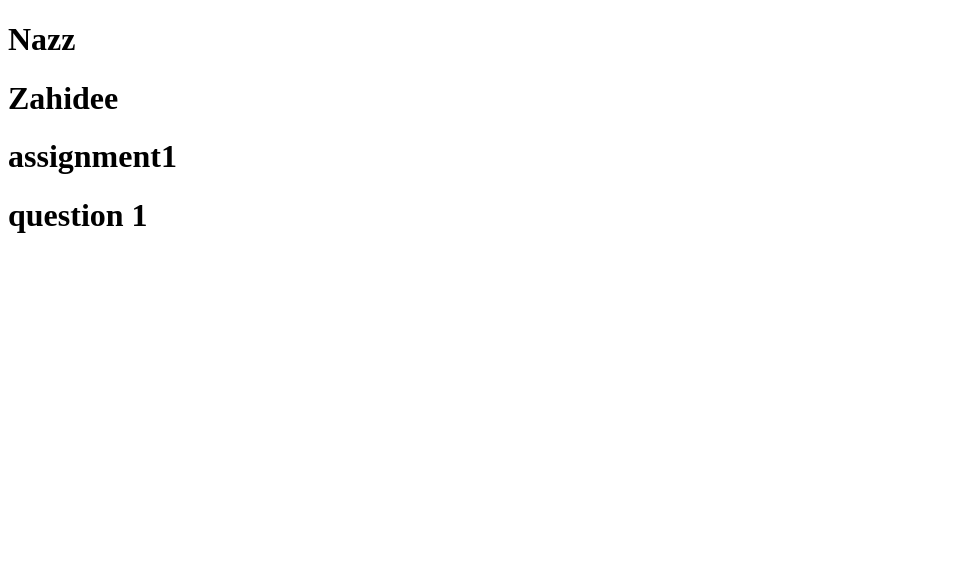
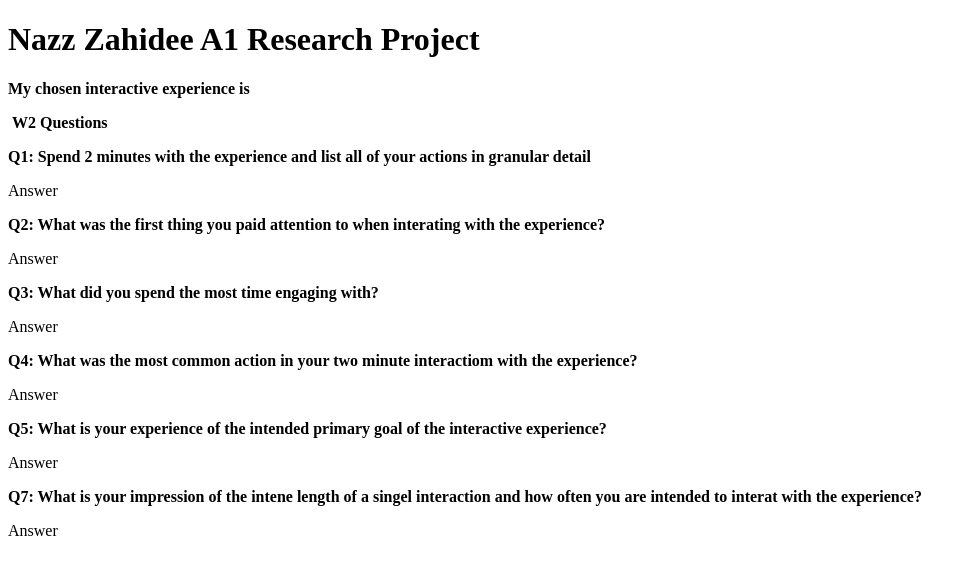
Before and after one commit to nazz1121/nazz1121.github.io, a plain HTML site: page assignment1/index.html in a window 1280 px wide. Shown: the whole page, without its empty margins (0-976 px from the left). Drawn offline with Linux system fonts and the light colour scheme.

Commit message:
Add files via upload

```diff
--- a/assignment1/index.html
+++ b/assignment1/index.html
@@ -14,10 +14,22 @@
 
     <body>
 
-<h1>Nazz</h1>
-<h1>Zahidee</h1>
-<h1> assignment1</h1>
-<h1> question 1</h1>
-    </body>
+<h1>Nazz Zahidee A1 Research Project</h1>
 
+<p> <b> My chosen interactive experience is </b></p>
+<img>
+<b> W2 Questions </b>
+<p> <b>Q1: Spend 2 minutes with the experience and list all of your actions in granular detail</b></p>
+<p>Answer </p>
+<p> <b>Q2: What was the first thing you paid attention to when interating with the experience?</b></p>
+<p>Answer</p>
+<p> <b> Q3: What did you spend the most time engaging with?</b></p>
+<p>Answer</p>
+<p> <b>Q4: What was the most common action in your two minute interactiom with the experience?</b></p>
+<p>Answer</p>
+<p> <b>Q5: What is your experience of the intended primary goal of the interactive experience?</b></p>
+<p>Answer</p>
+<p> <b> Q7: What is your impression of the intene length of a singel interaction and how often you are intended to interat with the experience?</b></p>
+<p> Answer</p>
+</body>
 </html>
```
